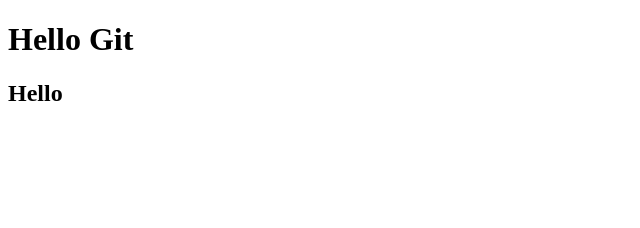
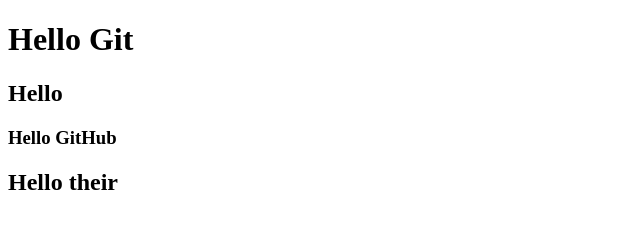
Before and after one commit to Vadya18/test, a plain HTML site: page index.html in a window 1280 px wide. Shown: the whole page, without its empty margins (0-640 px from the left). Drawn offline with Linux system fonts and the light colour scheme.

Commit message:
was added

```diff
--- a/index.html
+++ b/index.html
@@ -6,5 +6,7 @@
 	<body>
 	<h1>Hello Git<h1>
 	<h2>Hello<h2>
+	<h3>Hello GitHub<h3>
+	<h2>Hello their<h2>
 	</body>
 </html>
```
